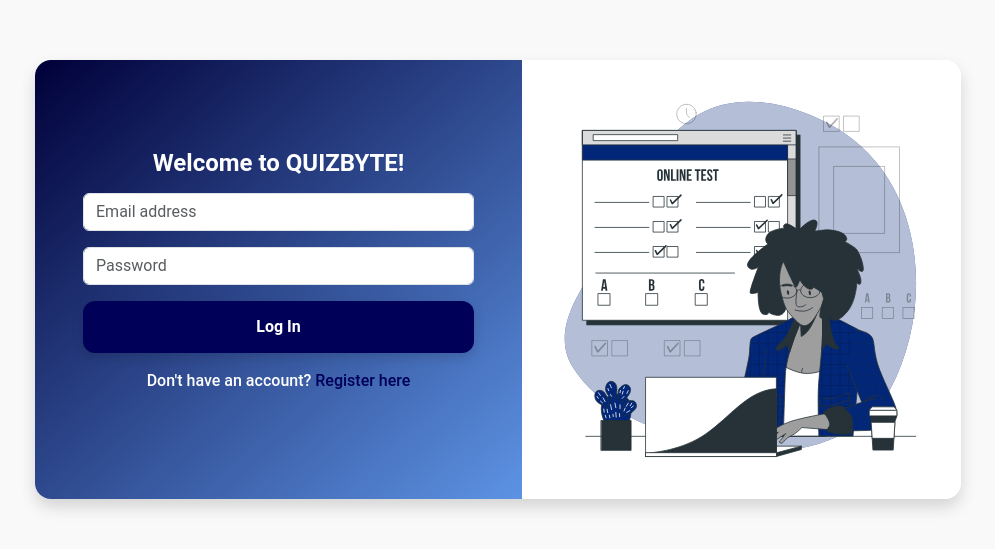
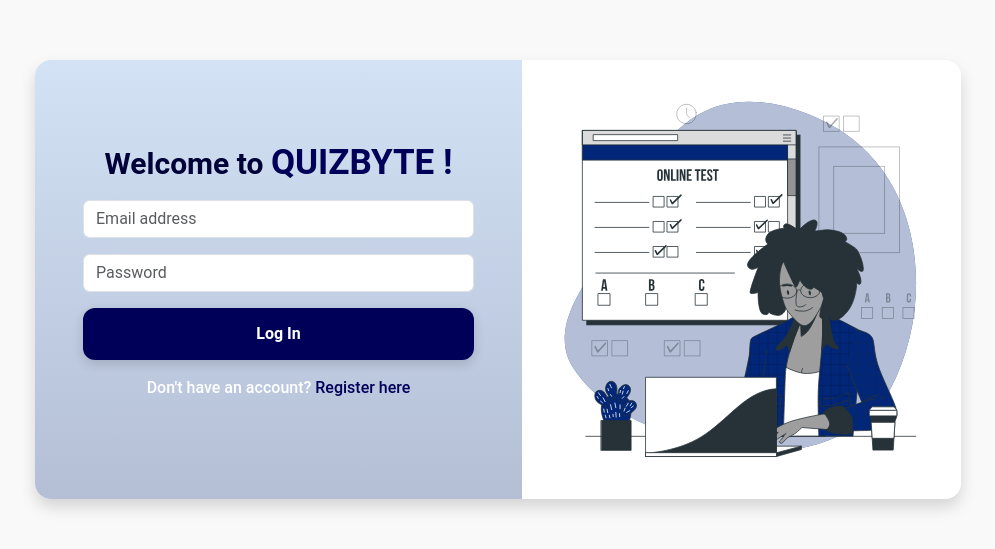
Before and after one commit to NesmaFayed2/Exam_System_Angular_Project, an Angular app in the folder ExamSystem_Front-end/: page /account/login in a window 1280 px wide. Shown: the part 121-670 px from the top of the page, without its empty margins (142-1137 px from the left). Built offline with nearby package versions, Linux system fonts and the light colour scheme.

Commit message:
changing login

```diff
--- a/ExamSystem_Front-end/src/app/components/account/account.component.css
+++ b/ExamSystem_Front-end/src/app/components/account/account.component.css
@@ -16,7 +16,7 @@
 .left {
   flex: 1;
   padding: 50px 40px;
-  background: linear-gradient(to bottom right, var(--primary-color), #5d93e4);
+  background-image: linear-gradient(to top, #b4bfd6 0%, #d3e2f4 100%);
   color: white;
   display: flex;
   flex-direction: column;
@@ -24,9 +24,15 @@
 }
 
 .left .brand {
-  font-size: 24px;
+  color: #000039;
+  font-size: 30px;
   font-weight: 600;
   margin-bottom: 15px;
+}
+.left span {
+  font-size: 35px;
+  color: #000059;
+  font-weight: 700;
 }
 
 .left h1 {
--- a/ExamSystem_Front-end/src/app/components/account/account.component.html
+++ b/ExamSystem_Front-end/src/app/components/account/account.component.html
@@ -5,7 +5,9 @@
         <div
           class="left col-md-6 p-5 text-white d-flex flex-column justify-content-center"
         >
-          <h2 class="brand text-center mb-3">Welcome to QUIZBYTE!</h2>
+          <h2 class="brand text-center mb-3">
+            Welcome to <span> QUIZBYTE !</span>
+          </h2>
 
           <router-outlet></router-outlet>
         </div>
```
